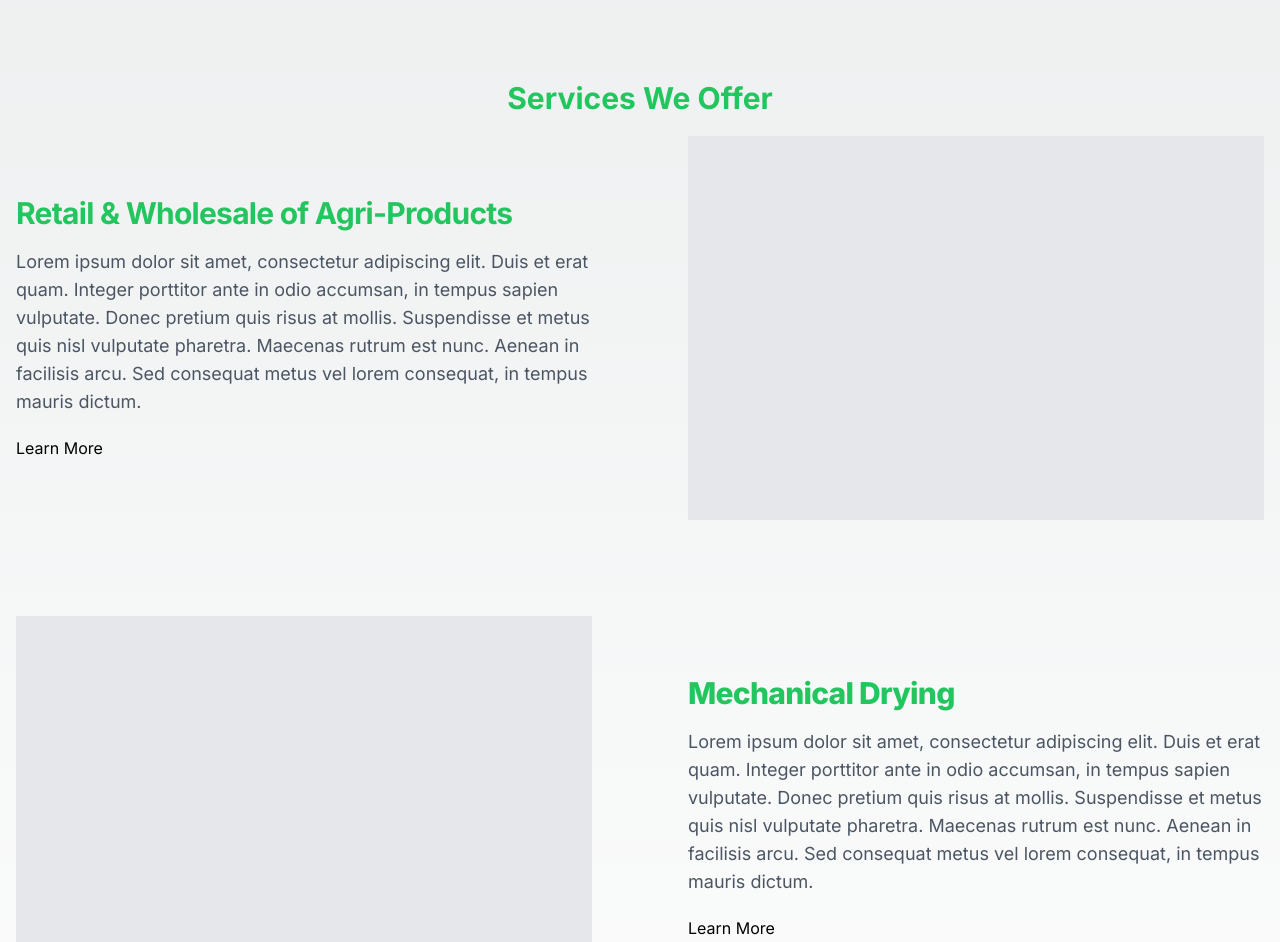
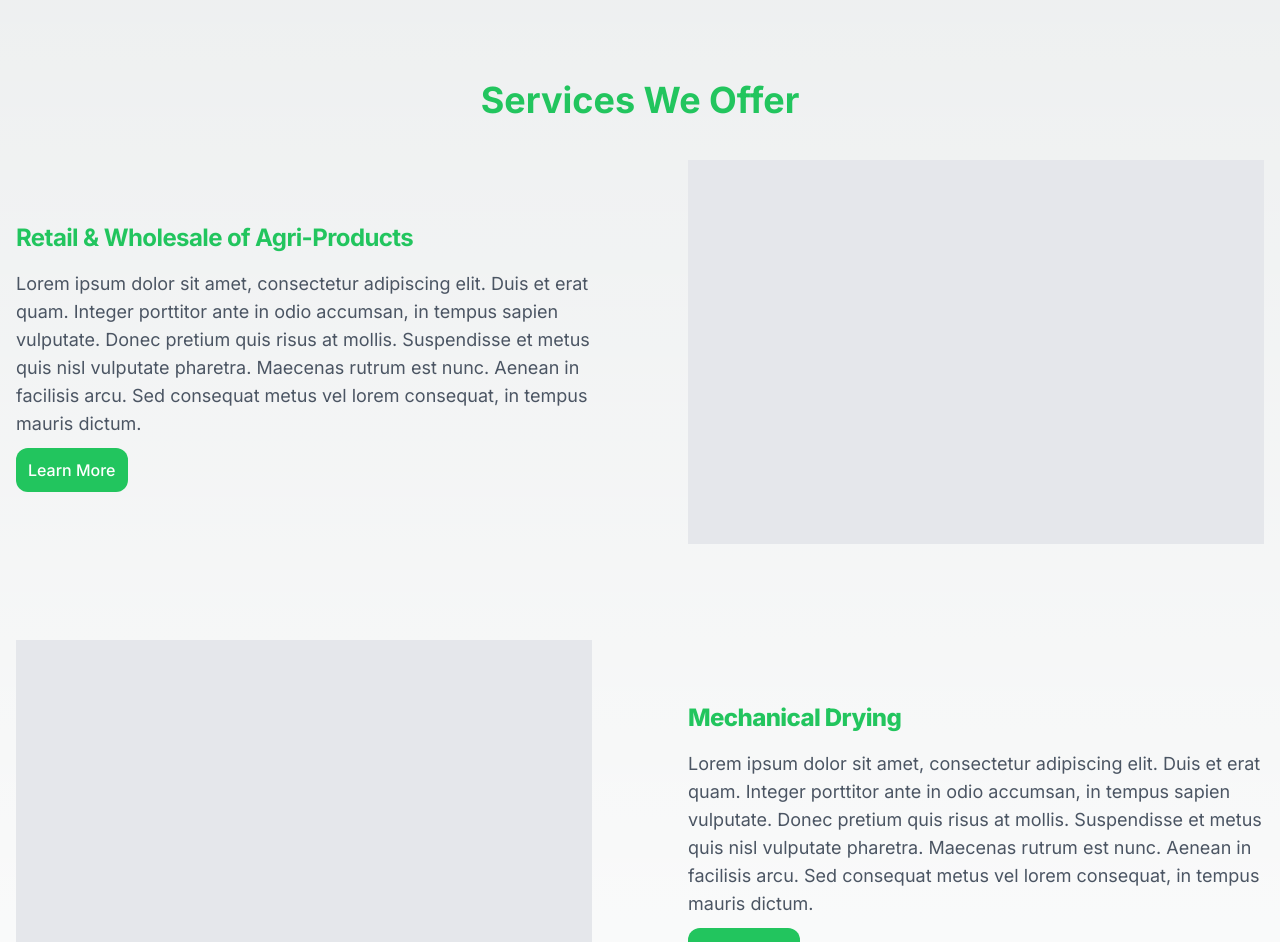
Before and after one commit to berteng90/gtc_landing, a Next.js app: page / in a window 1280 px wide. Shown: the part 2020-2962 px from the top of the page. Built offline with nearby package versions, Linux system fonts and the light colour scheme.

Commit message:
Modified Services Section

```diff
--- a/components/Footer.js
+++ b/components/Footer.js
@@ -52,12 +52,12 @@ export const Footer = () => {
             <ul class="space-y-3">
               <li>
                 <a class="hover:text-green-500 hover:underline" href="#">
-                  Send a Message
+                  FAQ
                 </a>
               </li>
               <li>
                 <a class="hover:text-green-500 hover:underline" href="#">
-                  Help Resources
+                  Send a Message
                 </a>
               </li>
               <li>
--- a/components/NavBar.js
+++ b/components/NavBar.js
@@ -46,7 +46,7 @@ export const NavBar = () => {
           <ul class="flex w-full flex-col items-center space-y-2 lg:flex-row lg:justify-center lg:space-y-0">
             <li class="lg:mr-12">
               <a
-                class="rounded text-gray-600 transition hover:text-green-500 focus:text-green-500 focus:outline-none focus:ring-1 focus:ring-amber-300"
+                class="rounded text-gray-600 transition hover:text-green-500 focus:text-green-500 focus:outline-none "
                 href="#"
               >
                 Services
@@ -54,7 +54,7 @@ export const NavBar = () => {
             </li>
             <li class="lg:mr-12">
               <a
-                class="rounded text-gray-600 transition hover:text-green-500  focus:text-green-500 focus:outline-none focus:ring-1 focus:ring-amber-300"
+                class="rounded text-gray-600 transition hover:text-green-500  focus:text-green-500 focus:outline-none "
                 href="#"
               >
                 Careers
@@ -62,7 +62,7 @@ export const NavBar = () => {
             </li>
             <li class="lg:mr-12">
               <a
-                class="rounded text-gray-600 transition hover:text-green-500  focus:text-green-500 focus:outline-none focus:ring-1 focus:ring-amber-300"
+                class="rounded text-gray-600 transition hover:text-green-500  focus:text-green-500 focus:outline-none "
                 href="#"
               >
                 About
@@ -70,7 +70,7 @@ export const NavBar = () => {
             </li>
             <li class="lg:mr-12">
               <a
-                class="rounded text-gray-600 transition hover:text-green-500  focus:text-green-500 focus:outline-none focus:ring-1 focus:ring-amber-300"
+                class="rounded text-gray-600 transition hover:text-green-500  focus:text-green-500 focus:outline-none "
                 href="#"
               >
                 Contact
--- a/components/Services.js
+++ b/components/Services.js
@@ -1,15 +1,36 @@
 export const Services = () => {
+  const Services = [
+    {
+      title: "Retail & Wholesale of Agri-Products",
+      desc: ` Lorem ipsum dolor sit amet, consectetur adipiscing elit. Duis et
+        erat quam. Integer porttitor ante in odio accumsan, in tempus sapien
+        vulputate. Donec pretium quis risus at mollis. Suspendisse et metus
+        quis nisl vulputate pharetra. Maecenas rutrum est nunc. Aenean in
+        facilisis arcu. Sed consequat metus vel lorem consequat, in tempus
+        mauris dictum.`,
+    },
+    {
+      title: "Mechanical Drying",
+      desc: `Lorem ipsum dolor sit amet, consectetur adipiscing elit. Duis et
+        erat quam. Integer porttitor ante in odio accumsan, in tempus sapien
+        vulputate. Donec pretium quis risus at mollis. Suspendisse et metus
+        quis nisl vulputate pharetra. Maecenas rutrum est nunc. Aenean in
+        facilisis arcu. Sed consequat metus vel lorem consequat, in tempus
+        mauris dictum.`,
+    },
+  ];
+
   return (
     <section class="px-4 py-24 mx-auto max-w-7xl">
       <div class="mb-5 text-center">
-        <h2 class="text-3xl text-green-500 font-bold sm:text-3xl dark:text-gray-200">
+        <h2 class="lg:text-4xl text-green-500 font-bold sm:text-3xl dark:text-gray-200">
           Services We Offer
         </h2>
       </div>
 
-      <div class="grid items-center grid-cols-1 mb-24 md:grid-cols-2 gap-y-10 md:gap-y-32 gap-x-10 md:gap-x-24">
+      <div class="mt-10 grid items-center grid-cols-1 mb-24 md:grid-cols-2 gap-y-10 md:gap-y-32 gap-x-10 md:gap-x-24">
         <div>
-          <h3 class="mb-4 text-2xl font-bold tracking-tight text-center text-green-500 md:leading-tight sm:text-left md:text-3xl">
+          <h3 class="mb-4 lg:text-2xl font-bold tracking-tight text-center text-green-500 md:leading-tight sm:text-left md:text-2xl">
             Retail & Wholesale of Agri-Products
           </h3>
           <p class="mb-5 text-base text-center text-gray-600 sm:text-left md:text-lg">
@@ -20,15 +41,19 @@ export const Services = () => {
             facilisis arcu. Sed consequat metus vel lorem consequat, in tempus
             mauris dictum.
           </p>
-          <a href="#" class="w-full btn btn-dark btn-lg sm:w-auto">
+          <a
+            href="#"
+            title=""
+            class="whitespace-nowrap rounded-xl bg-green-500 px-3 py-3 font-medium text-white transition-all duration-200 focus:outline-none focus:ring-2 focus:ring-amber-300 focus:ring-offset-2 hover:bg-amber-300"
+          >
             Learn More
           </a>
         </div>
         <div class="w-full h-full py-48 bg-gray-200"></div>
       </div>
       <div class="grid flex-col-reverse items-center grid-cols-1 md:grid-cols-2 gap-y-10 md:gap-y-32 gap-x-10 md:gap-x-24">
-        <div class="order-none md:order-2">
-          <h3 class="mb-4 text-2xl font-extrabold tracking-tight text-center text-green-500 md:leading-tight sm:text-left md:text-3xl">
+        <div class="order-none md:order-2 ">
+          <h3 class="mb-4 lg:text-2xl font-extrabold tracking-tight text-center text-green-500 md:leading-tight sm:text-left md:text-2xl">
             Mechanical Drying
           </h3>
           <p class="mb-5 text-base text-center text-gray-600 sm:text-left md:text-lg">
@@ -39,7 +64,11 @@ export const Services = () => {
             facilisis arcu. Sed consequat metus vel lorem consequat, in tempus
             mauris dictum.
           </p>
-          <a href="#" class="w-full btn btn-dark btn-lg sm:w-auto">
+          <a
+            href="#"
+            title=""
+            class="whitespace-nowrap rounded-xl bg-green-500 px-3 py-3 font-medium text-white transition-all duration-200 focus:outline-none focus:ring-2 focus:ring-amber-300 focus:ring-offset-2 hover:bg-amber-300"
+          >
             Learn More
           </a>
         </div>
```
